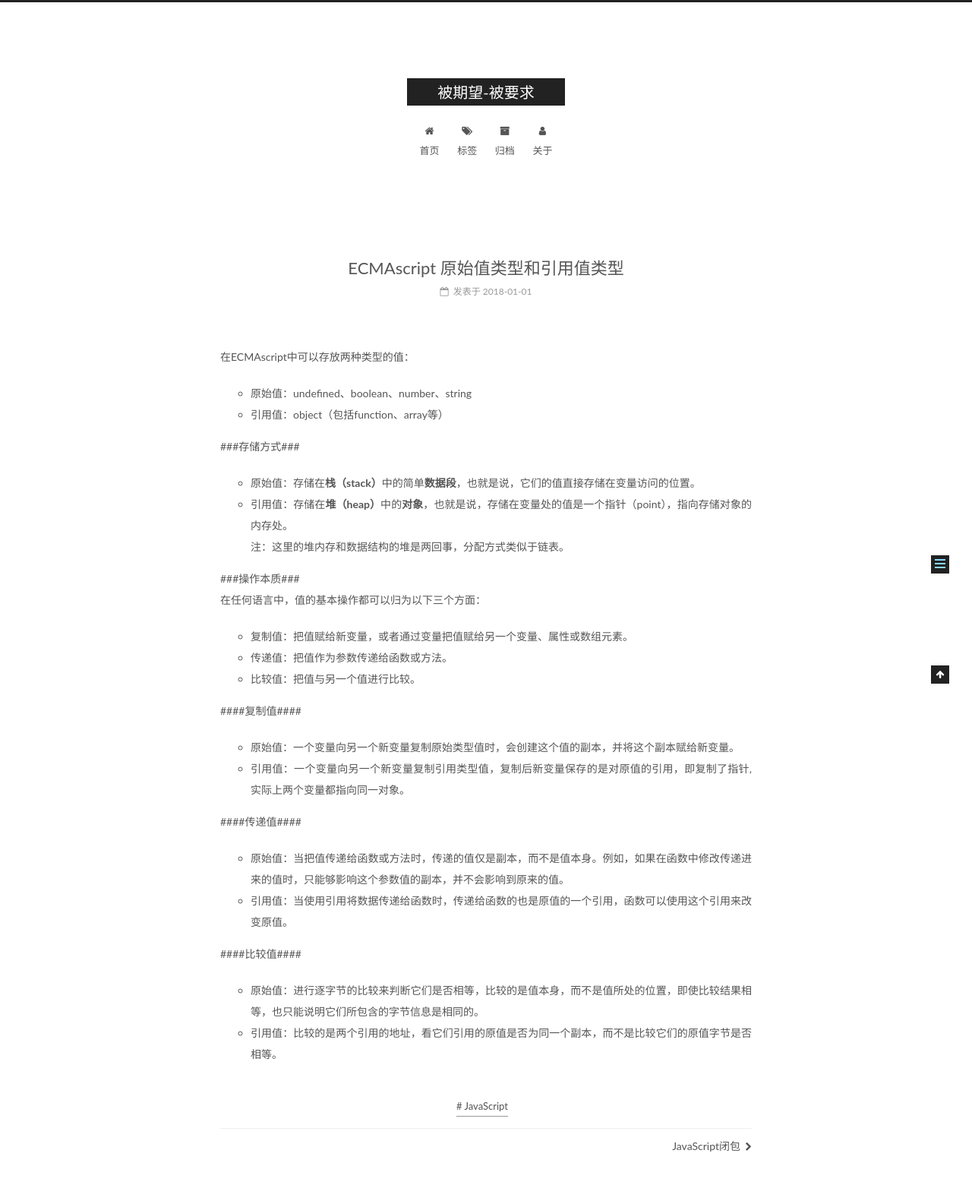
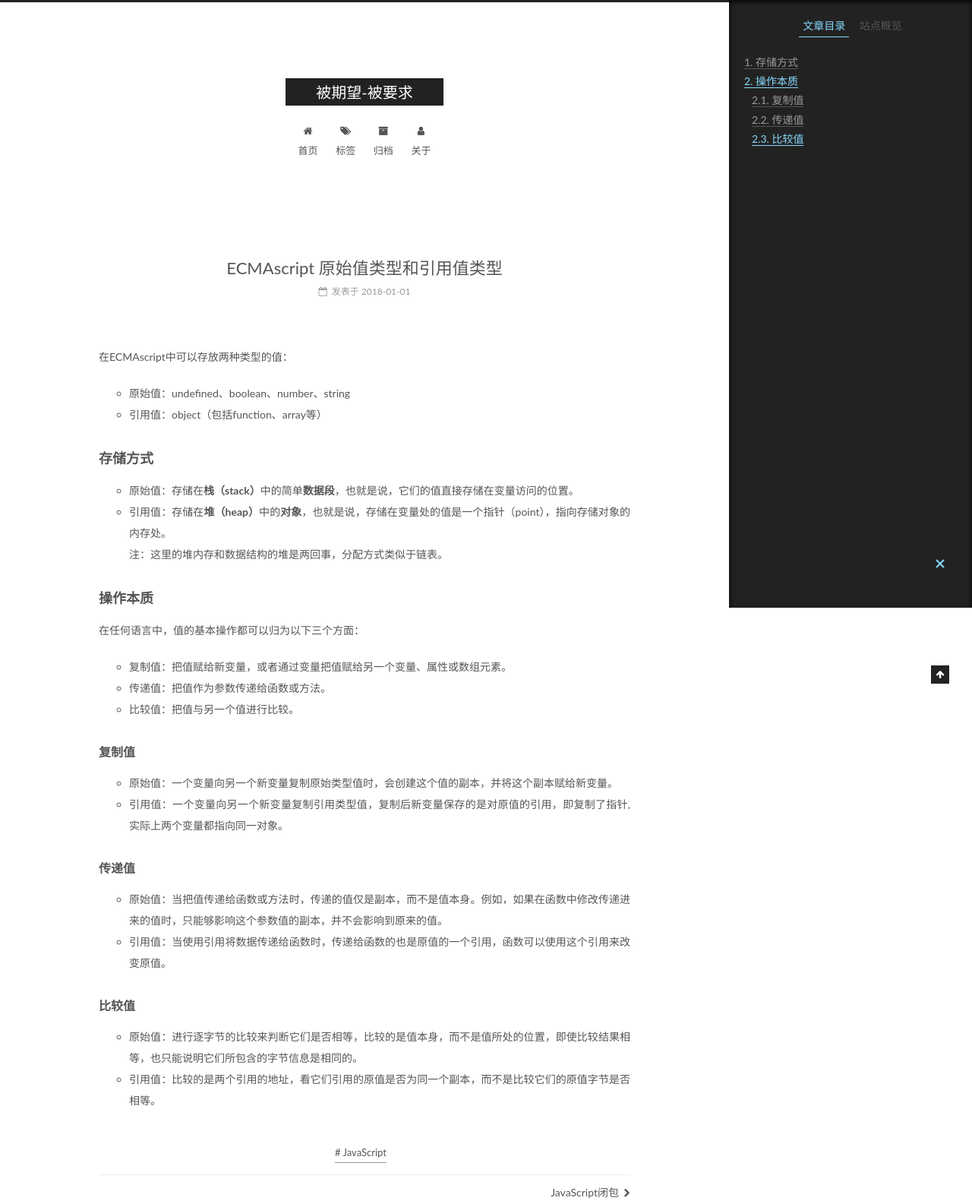
Before and after one commit to ziokay/ziokay.github.io, a plain HTML site: page 2018/01/01/ECMAscript原始值和引用值/index.html in a window 1280 px wide. Shown: the top 1585 px of the page at 76% size. Drawn offline with Linux system fonts and the light colour scheme; some packages are replaced by stand-ins of ours; a script that the page names is missing.

Commit message:
Site updated: 2018-01-23 23:44:32

```diff
--- a/2018/01/01/ECMAscript原始值和引用值/index.html
+++ b/2018/01/01/ECMAscript原始值和引用值/index.html
@@ -79,18 +79,18 @@
 
 
 
-<meta name="description" content="在ECMAscript中可以存放两种类型的值：  原始值：undefined、boolean、number、string 引用值：object（包括function、array等）  ###存储方式###  原始值：存储在栈（stack）中的简单数据段，也就是说，它们的值直接存储在变量访问的位置。 引用值：存储在堆（heap）中的对象，也就是说，存储在变量处的值是一个指针（point），指向存储对">
+<meta name="description" content="在ECMAscript中可以存放两种类型的值：  原始值：undefined、boolean、number、string 引用值：object（包括function、array等）  存储方式 原始值：存储在栈（stack）中的简单数据段，也就是说，它们的值直接存储在变量访问的位置。 引用值：存储在堆（heap）中的对象，也就是说，存储在变量处的值是一个指针（point），指向存储对象的内存处。注">
 <meta name="keywords" content="JavaScript">
 <meta property="og:type" content="article">
 <meta property="og:title" content="ECMAscript 原始值类型和引用值类型">
 <meta property="og:url" content="https://ziokay.github.io/2018/01/01/ECMAscript原始值和引用值/index.html">
 <meta property="og:site_name" content="被期望-被要求">
-<meta property="og:description" content="在ECMAscript中可以存放两种类型的值：  原始值：undefined、boolean、number、string 引用值：object（包括function、array等）  ###存储方式###  原始值：存储在栈（stack）中的简单数据段，也就是说，它们的值直接存储在变量访问的位置。 引用值：存储在堆（heap）中的对象，也就是说，存储在变量处的值是一个指针（point），指向存储对">
+<meta property="og:description" content="在ECMAscript中可以存放两种类型的值：  原始值：undefined、boolean、number、string 引用值：object（包括function、array等）  存储方式 原始值：存储在栈（stack）中的简单数据段，也就是说，它们的值直接存储在变量访问的位置。 引用值：存储在堆（heap）中的对象，也就是说，存储在变量处的值是一个指针（point），指向存储对象的内存处。注">
 <meta property="og:locale" content="zh-Hans">
-<meta property="og:updated_time" content="2018-01-23T15:35:07.040Z">
+<meta property="og:updated_time" content="2018-01-23T15:44:02.632Z">
 <meta name="twitter:card" content="summary">
 <meta name="twitter:title" content="ECMAscript 原始值类型和引用值类型">
-<meta name="twitter:description" content="在ECMAscript中可以存放两种类型的值：  原始值：undefined、boolean、number、string 引用值：object（包括function、array等）  ###存储方式###  原始值：存储在栈（stack）中的简单数据段，也就是说，它们的值直接存储在变量访问的位置。 引用值：存储在堆（heap）中的对象，也就是说，存储在变量处的值是一个指针（point），指向存储对">
+<meta name="twitter:description" content="在ECMAscript中可以存放两种类型的值：  原始值：undefined、boolean、number、string 引用值：object（包括function、array等）  存储方式 原始值：存储在栈（stack）中的简单数据段，也就是说，它们的值直接存储在变量访问的位置。 引用值：存储在堆（heap）中的对象，也就是说，存储在变量处的值是一个指针（point），指向存储对象的内存处。注">
 
 
 
@@ -325,29 +325,25 @@
 <li>原始值：undefined、boolean、number、string</li>
 <li>引用值：object（包括function、array等）</li>
 </ul>
-<p>###存储方式###</p>
-<ul>
+<h3 id="存储方式"><a href="#存储方式" class="headerlink" title="存储方式"></a>存储方式</h3><ul>
 <li>原始值：存储在<strong>栈（stack）</strong>中的简单<strong>数据段</strong>，也就是说，它们的值直接存储在变量访问的位置。</li>
 <li>引用值：存储在<strong>堆（heap）</strong>中的<strong>对象</strong>，也就是说，存储在变量处的值是一个指针（point），指向存储对象的内存处。<br>注：这里的堆内存和数据结构的堆是两回事，分配方式类似于链表。</li>
 </ul>
-<p>###操作本质###<br>在任何语言中，值的基本操作都可以归为以下三个方面：</p>
+<h3 id="操作本质"><a href="#操作本质" class="headerlink" title="操作本质"></a>操作本质</h3><p>在任何语言中，值的基本操作都可以归为以下三个方面：</p>
 <ul>
 <li>复制值：把值赋给新变量，或者通过变量把值赋给另一个变量、属性或数组元素。</li>
 <li>传递值：把值作为参数传递给函数或方法。</li>
 <li>比较值：把值与另一个值进行比较。</li>
 </ul>
-<p>####复制值####</p>
-<ul>
+<h4 id="复制值"><a href="#复制值" class="headerlink" title="复制值"></a>复制值</h4><ul>
 <li>原始值：一个变量向另一个新变量复制原始类型值时，会创建这个值的副本，并将这个副本赋给新变量。</li>
 <li>引用值：一个变量向另一个新变量复制引用类型值，复制后新变量保存的是对原值的引用，即复制了指针,实际上两个变量都指向同一对象。</li>
 </ul>
-<p>####传递值####</p>
-<ul>
+<h4 id="传递值"><a href="#传递值" class="headerlink" title="传递值"></a>传递值</h4><ul>
 <li>原始值：当把值传递给函数或方法时，传递的值仅是副本，而不是值本身。例如，如果在函数中修改传递进来的值时，只能够影响这个参数值的副本，并不会影响到原来的值。</li>
 <li>引用值：当使用引用将数据传递给函数时，传递给函数的也是原值的一个引用，函数可以使用这个引用来改变原值。</li>
 </ul>
-<p>####比较值####</p>
-<ul>
+<h4 id="比较值"><a href="#比较值" class="headerlink" title="比较值"></a>比较值</h4><ul>
 <li>原始值：进行逐字节的比较来判断它们是否相等，比较的是值本身，而不是值所处的位置，即使比较结果相等，也只能说明它们所包含的字节信息是相同的。</li>
 <li>引用值：比较的是两个引用的地址，看它们引用的原值是否为同一个副本，而不是比较它们的原值字节是否相等。</li>
 </ul>
@@ -441,8 +437,17 @@
 
 
 
+        <ul class="sidebar-nav motion-element">
+          <li class="sidebar-nav-toc sidebar-nav-active" data-target="post-toc-wrap">
+            文章目录
+          </li>
+          <li class="sidebar-nav-overview" data-target="site-overview-wrap">
+            站点概览
+          </li>
+        </ul>
 
-      <section class="site-overview-wrap sidebar-panel sidebar-panel-active">
+
+      <section class="site-overview-wrap sidebar-panel">
         <div class="site-overview">
           <div class="site-author motion-element" itemprop="author" itemscope itemtype="http://schema.org/Person">
 
@@ -521,6 +526,22 @@
         </div>
       </section>
 
+
+      <!--noindex-->
+        <section class="post-toc-wrap motion-element sidebar-panel sidebar-panel-active">
+          <div class="post-toc">
+
+
+
+
+
+
+              <div class="post-toc-content"><ol class="nav"><li class="nav-item nav-level-3"><a class="nav-link" href="#存储方式"><span class="nav-number">1.</span> <span class="nav-text">存储方式</span></a></li><li class="nav-item nav-level-3"><a class="nav-link" href="#操作本质"><span class="nav-number">2.</span> <span class="nav-text">操作本质</span></a><ol class="nav-child"><li class="nav-item nav-level-4"><a class="nav-link" href="#复制值"><span class="nav-number">2.1.</span> <span class="nav-text">复制值</span></a></li><li class="nav-item nav-level-4"><a class="nav-link" href="#传递值"><span class="nav-number">2.2.</span> <span class="nav-text">传递值</span></a></li><li class="nav-item nav-level-4"><a class="nav-link" href="#比较值"><span class="nav-number">2.3.</span> <span class="nav-text">比较值</span></a></li></ol></li></ol></div>
+
+
+          </div>
+        </section>
+      <!--/noindex-->
 
 
 
--- a/css/main.css
+++ b/css/main.css
@@ -1822,7 +1822,7 @@ pre .javascript .function {
   width: 4px;
   height: 4px;
   border-radius: 50%;
-  background: #2dc4cf;
+  background: #ffff0d;
 }
 .links-of-blogroll {
   font-size: 13px;
```
Also changed, not shown: index.html (+5 -9 lines).
